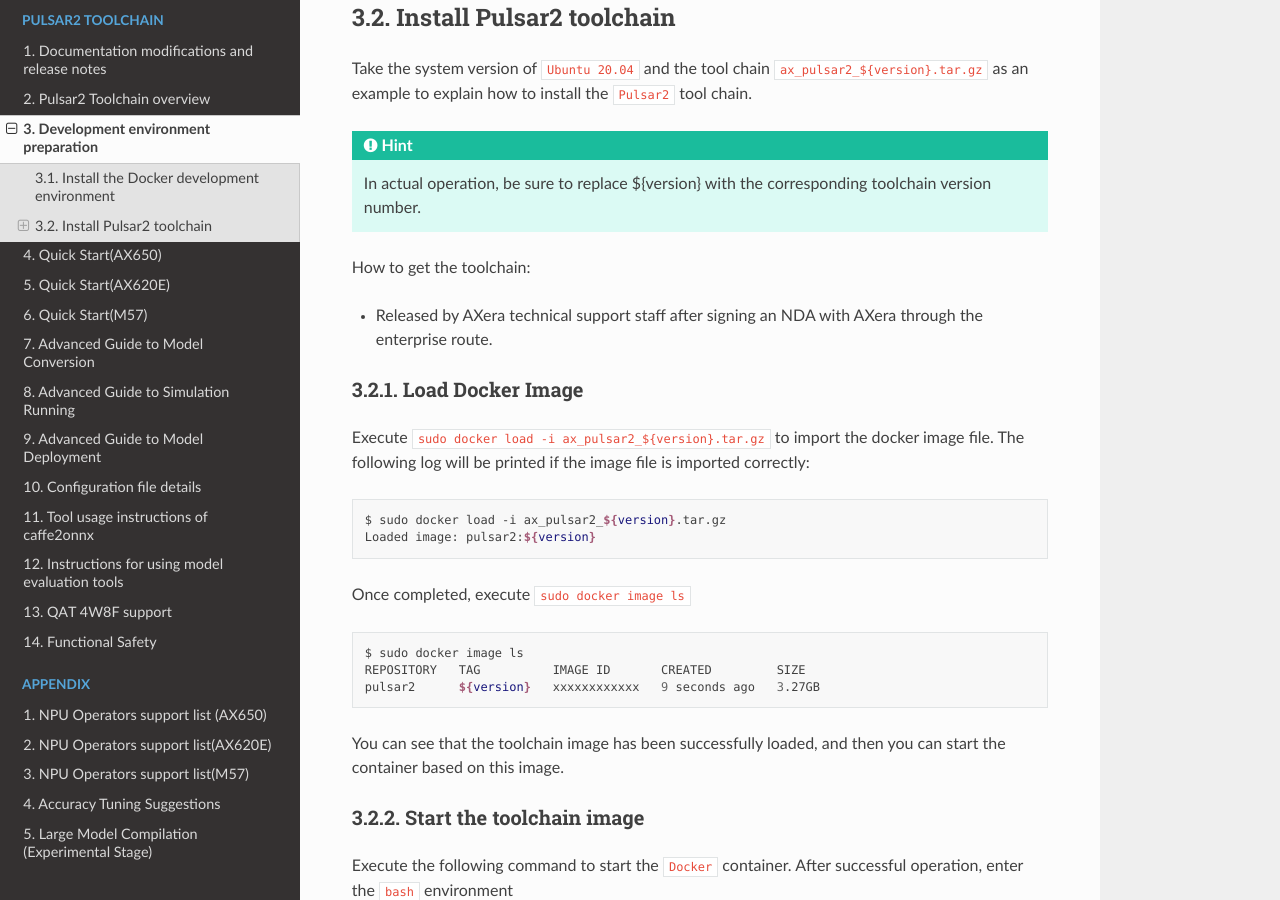
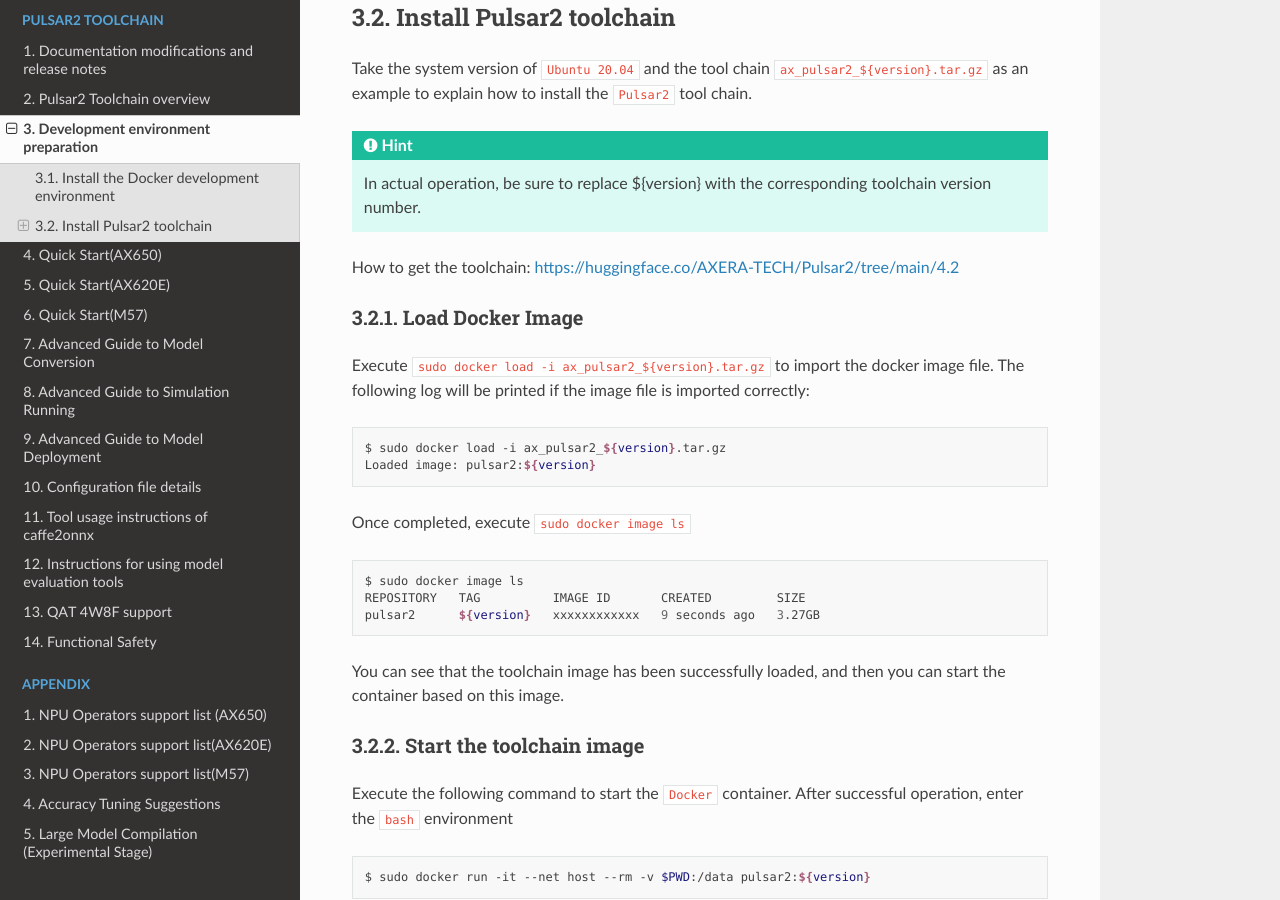
Before and after one commit to AXERA-TECH/pulsar2-docs-en, a Sphinx documentation site: the page built from source/user_guides_quick/quick_start_prepare.rst, in a window 1280 px wide and 900 px high, scrolled down 810 px. Built offline with Sphinx 7.4.7 and the Read the Docs theme 3.1.0, drawn with Linux system fonts in a browser that asks for light colours; pages that are not in the unit, such as notebooks, are missing from menus.

Commit message:
Update quick_start_prepare.rst

```diff
--- a/source/user_guides_quick/quick_start_prepare.rst
+++ b/source/user_guides_quick/quick_start_prepare.rst
@@ -39,9 +39,7 @@
 
     In actual operation, be sure to replace ${version} with the corresponding toolchain version number.
 
-How to get the toolchain:
-
-- Released by AXera technical support staff after signing an NDA with AXera through the enterprise route.
+How to get the toolchain: https://huggingface.co/AXERA-TECH/Pulsar2/tree/main/4.2
 
 ^^^^^^^^^^^^^^^^^^^^^^^
 Load Docker Image
```
